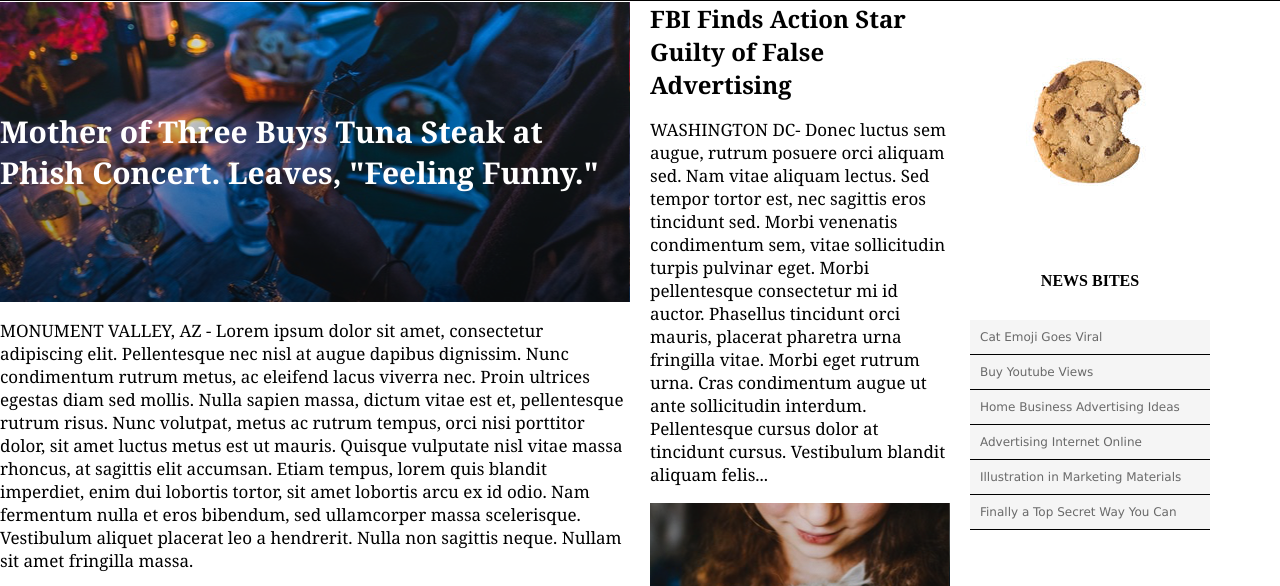
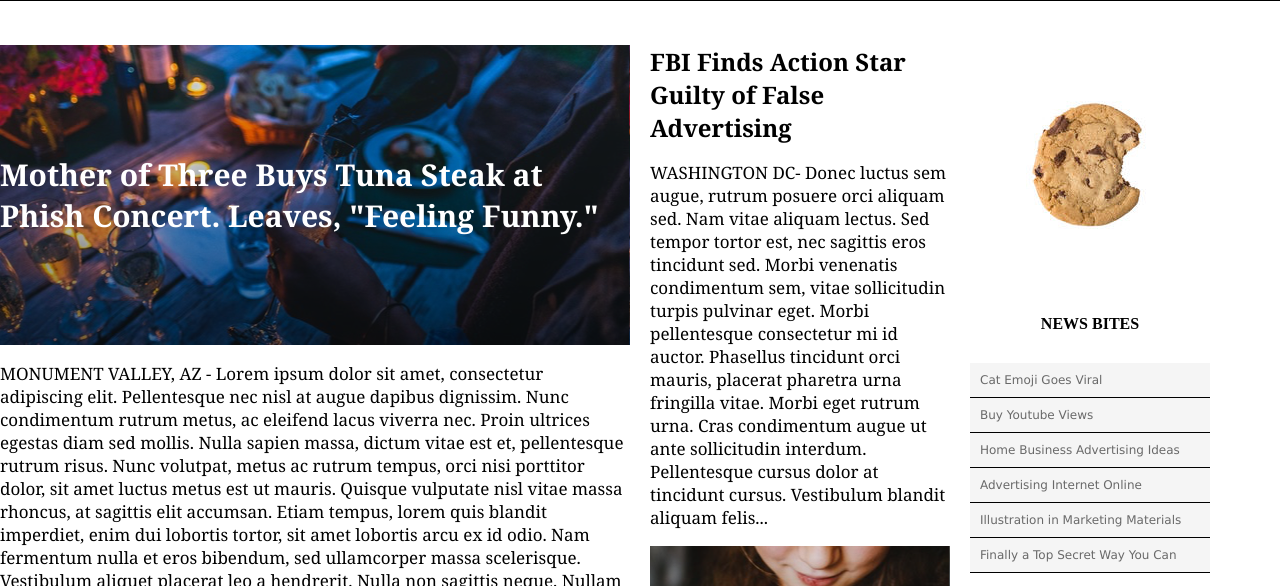
Before and after one commit to andreaargyle/mytimes, a plain HTML site: page index.html in a window 1280 px wide. Shown: the part 80-666 px from the top of the page. Drawn offline with Linux system fonts and the light colour scheme.

Commit message:
Complete project

```diff
--- a/resources/css/style.css
+++ b/resources/css/style.css
@@ -52,8 +52,8 @@
 
 main {
   position: relative;
-  top: 82px;
-  padding-bottom: 100px;
+  top: 125px;
+  padding-bottom: 175px;
 }
 
 .column {
```
Also changed, not shown: index.html (+1 -0 lines).
